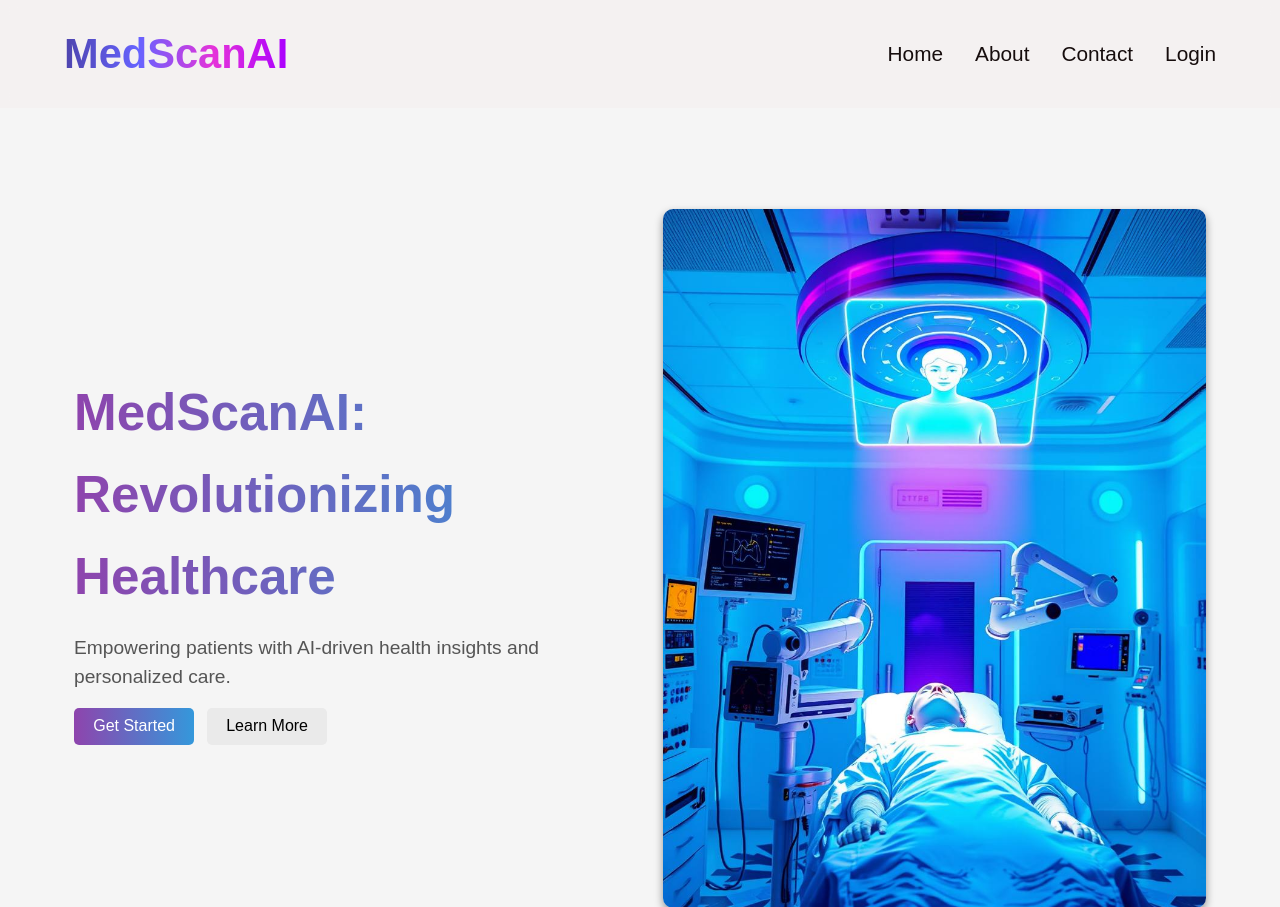
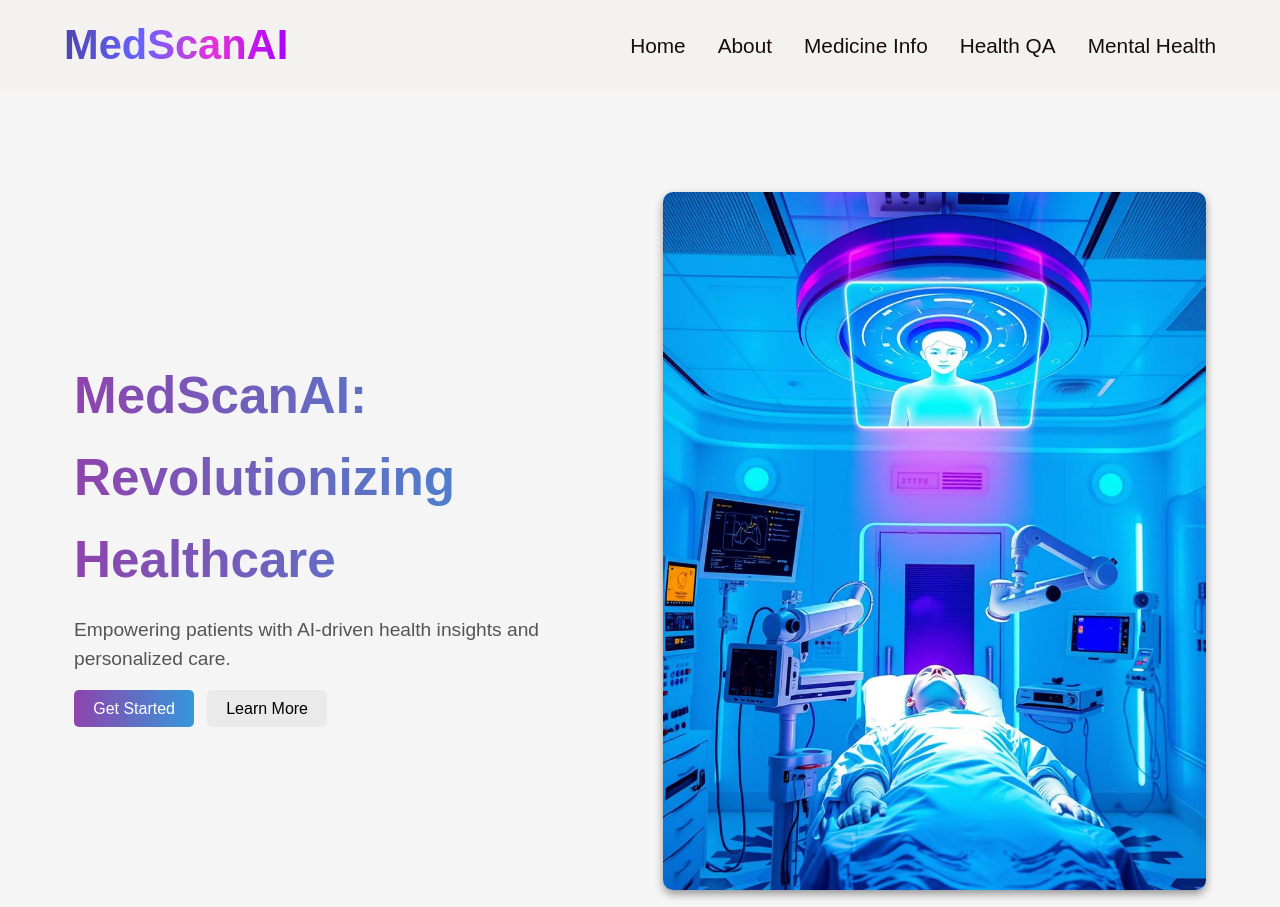
Before and after one commit to ayush07mishra/MedScanAI, a Flask app: page / in a window 1280 px wide. Shown: the top 907 px of the page. Run offline with Flask 2, Linux system fonts and the light colour scheme; parts of the project's set-up code (start-up, migrations or seed data) failed here and were passed over.

Commit message:
Updated notebook and HTML

```diff
--- a/templates/index1.html
+++ b/templates/index1.html
@@ -25,7 +25,7 @@ body, html {
 /* Navigation bar styling */
 nav {
   background-color: rgba(244, 240, 240, 0.8);
-  padding: 1.3rem 4rem;
+  padding: .75rem 4rem;
   display: flex;
   justify-content: space-between;
   align-items: center;
@@ -82,8 +82,9 @@ nav ul li a:hover {
     <ul>
       <li><a href="#home">Home</a></li>
       <li><a href="#about">About</a></li>
-      <li><a href="#contact">Contact</a></li>
-      <li><a href="/login">Login</a></li>
+      <li><a href="#medicineinfo">Medicine Info</a></li>
+      <li><a href="#healthqa">Health QA</a></li>
+      <li><a href="#mentalhealth">Mental Health</a></li>
     </ul>
   </nav>
 
```
Also changed, not shown: 1 other file.
